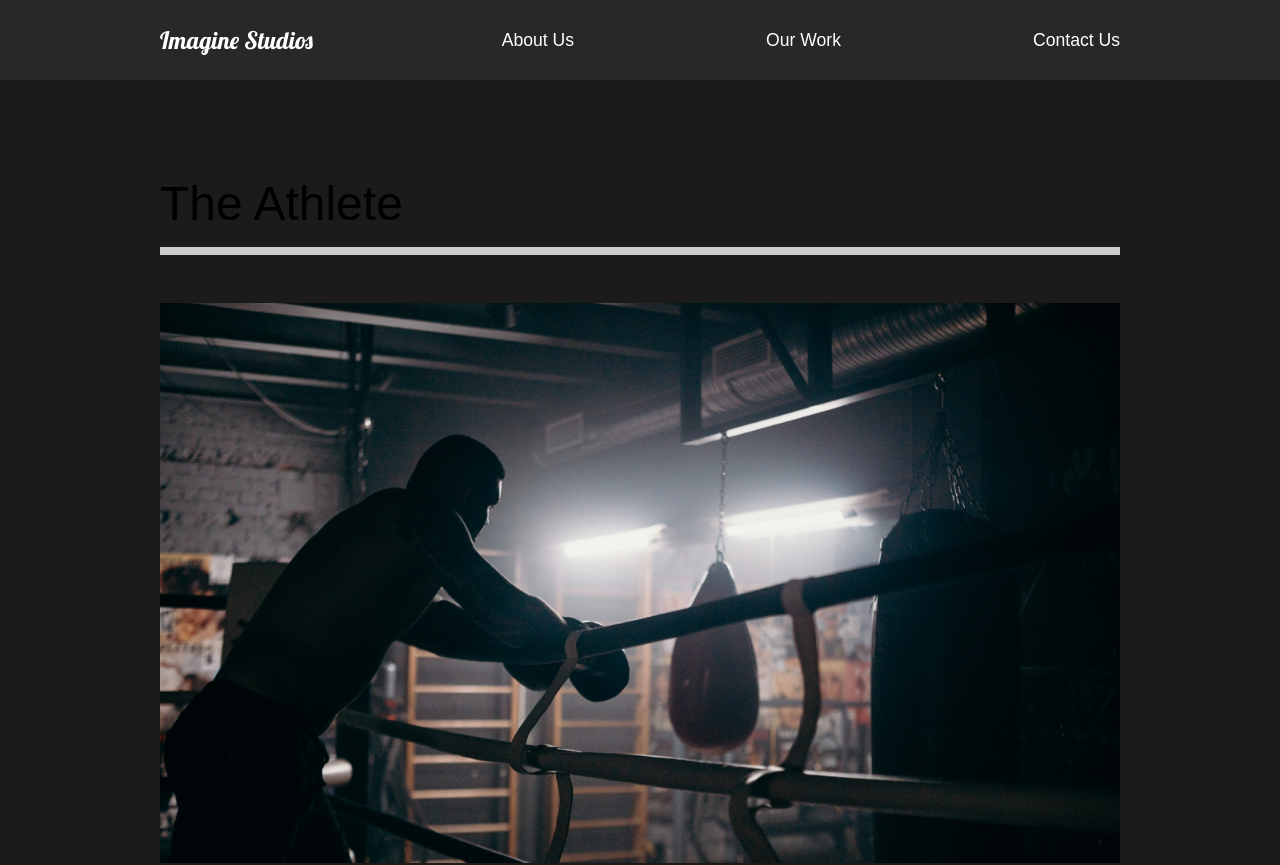
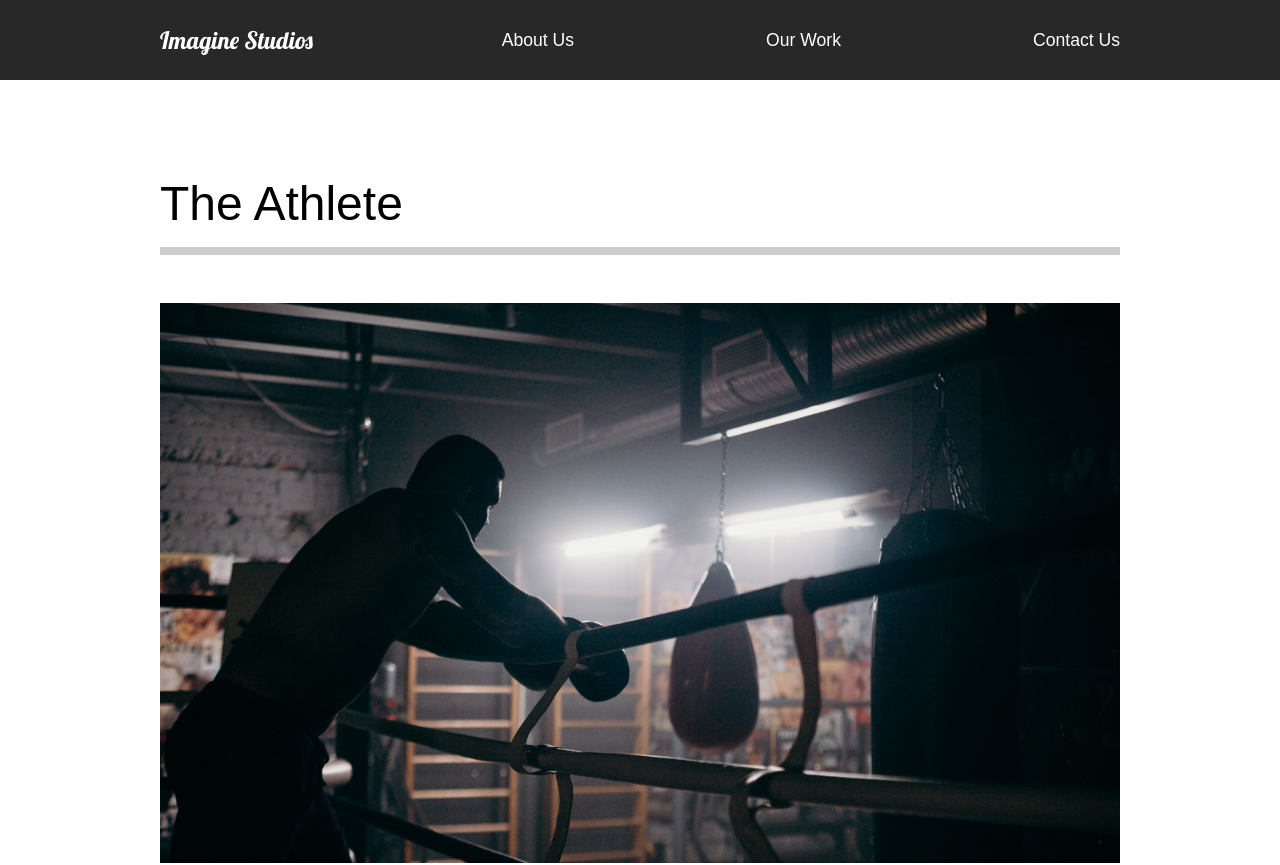
Before and after one commit to RsRahulPro/ReactPortfolio, a React (Create React App) app: page /work in a window 1280 px wide. Shown: the top 865 px of the page. Built offline with nearby package versions, Linux system fonts and the light colour scheme.

Commit message:
Add page transition animation using framer motion( AnimatePresence ) to all the routes defined in the app component

```diff
--- a/src/App.js
+++ b/src/App.js
@@ -1,26 +1,29 @@
 import React from "react";
 import styled from "styled-components";
 import GlobalStyle from "./Components/GlobalStyle";
-import {BrowserRouter, Routes, Route} from "react-router-dom";
+import {BrowserRouter, Routes, Route, useLocation} from "react-router-dom";
 //importing pages
 import AboutUs from "./Pages/AboutUs";
 import Nav from "./Components/Nav";
 import OurWork from "./Pages/OurWork";
 import ContactUs from "./Pages/ContactUs";
 import MovieDetail from "./Pages/MovieDetail";
+import {motion, AnimatePresence} from "framer-motion";
 
 function App() {
+  const location = useLocation();
   return (
     <div className="App">
       <GlobalStyle />
       <Nav />
-
-      <Routes>
-        <Route path="/" element={<AboutUs />} />
-        <Route path="/work" element={<OurWork />} />
-        <Route path="/contact" element={<ContactUs />} />
-        <Route path="/work/:movieName" element={<MovieDetail />} />
-      </Routes>
+      <AnimatePresence exitBeforeEnter>
+        <Routes location={location} key={location.pathname}>
+          <Route path="/" element={<AboutUs />} />
+          <Route path="/work" element={<OurWork />} />
+          <Route path="/contact" element={<ContactUs />} />
+          <Route path="/work/:movieName" element={<MovieDetail />} />
+        </Routes>
+      </AnimatePresence>
     </div>
   );
 }
--- a/src/Components/AboutSection.js
+++ b/src/Components/AboutSection.js
@@ -3,24 +3,25 @@ import home1 from "../img/home1.png";
 //import styled
 import styled from "styled-components";
 import {About, Hide, Image, Description} from "./styles";
+import {motion} from "framer-motion";
 
 let AboutSection = () => {
   return (
     <About>
       <Description>
-        <div className="title">
+        <motion.div>
           <Hide>
             <h2>We work to make</h2>
           </Hide>
           <Hide>
             <h2>
-              your <span>dreams</span>
+              your <motion.span>dreams</motion.span>
             </h2>
           </Hide>
           <Hide>
             <h2> come true.</h2>
           </Hide>
-        </div>
+        </motion.div>
         <p>Contact us for any photography or videography ideas that you have. We have experienced professionals for your needs</p>
         <button>Contact Us</button>
       </Description>
--- /dev/null
+++ b/src/Components/Animation.js
@@ -0,0 +1,20 @@
+export const pageAnimation = {
+  hidden: {
+    opacity: 0,
+    y: 300,
+  },
+  show: {
+    opacity: 1,
+    y: 0,
+    transition: {
+      duration: 1,
+    },
+  },
+  exit: {
+    opacity: 0,
+    y: 300,
+    transition: {
+      duration: 1,
+    },
+  },
+};
--- a/src/Components/GlobalStyle.js
+++ b/src/Components/GlobalStyle.js
@@ -1,6 +1,8 @@
 import {createGlobalStyle} from "styled-components";
 
 const GlobalStyle = createGlobalStyle`
+
+
     *{
         margin:0;
         padding:0;
@@ -51,6 +53,39 @@ const GlobalStyle = createGlobalStyle`
     a{
         font-size :1.1rem;
     }
+    ::-webkit-scrollbar {
+  width: 7px;
+  height: 7px;
+}
+::-webkit-scrollbar-button {
+  width: 0px;
+  height: 0px;
+}
+::-webkit-scrollbar-thumb {
+  background: #e1e1e1;
+  border: 0px none #ffffff;
+  border-radius: 82px;
+}
+::-webkit-scrollbar-thumb:hover {
+  background: #ffffff;
+}
+::-webkit-scrollbar-thumb:active {
+  background: #000000;
+}
+::-webkit-scrollbar-track {
+  background: #666666;
+  border: 0px none #ffffff;
+  border-radius: 15px;
+}
+::-webkit-scrollbar-track:hover {
+  background: #666666;
+}
+::-webkit-scrollbar-track:active {
+  background: #333333;
+}
+::-webkit-scrollbar-corner {
+  background: transparent;
+}
 `;
 
 export default GlobalStyle;
--- a/src/Pages/AboutUs.js
+++ b/src/Pages/AboutUs.js
@@ -3,13 +3,16 @@ import AboutSection from "../Components/AboutSection";
 import ServicesSection from "../Components/ServicesSection";
 import FaqSection from "../Components/FaqSection";
 import Nav from "../Components/Nav";
+import {motion, AnimatePresence} from "framer-motion";
+import {pageAnimation} from "../Components/Animation";
+
 let AboutUs = () => {
   return (
-    <>
+    <motion.div variants={pageAnimation} exit="exit" initial="hidden" animate="show">
       <AboutSection />
       <ServicesSection />
       <FaqSection />
-    </>
+    </motion.div>
   );
 };
 
--- a/src/Pages/ContactUs.js
+++ b/src/Pages/ContactUs.js
@@ -1,10 +1,12 @@
 import React from "react";
+import {motion} from "framer-motion";
+import {pageAnimation} from "../Components/Animation";
 
 const ContactUs = () => {
   return (
-    <div className="">
+    <motion.div variants={pageAnimation} exit="exit" initial="hidden" animate="show">
       <h1>Contact Us</h1>
-    </div>
+    </motion.div>
   );
 };
 
--- a/src/Pages/MovieDetail.js
+++ b/src/Pages/MovieDetail.js
@@ -3,6 +3,8 @@ import {useParams} from "react-router-dom";
 import {MovieState} from "../Components/MovieState";
 import styled from "styled-components";
 import {Description} from "../Components/styles";
+import {motion} from "framer-motion";
+import {pageAnimation} from "../Components/Animation";
 
 const MovieDetail = () => {
   let {movieName} = useParams();
@@ -23,7 +25,7 @@ const MovieDetail = () => {
     console.log(currentMovie);
   }, [movies, url]);
   return (
-    <Details>
+    <Details variants={pageAnimation} exit="exit" initial="hidden" animate="show">
       <Headline>
         <h2>{currentMovie.title}</h2>
         <img src={currentMovie.mainImg}></img>
@@ -40,7 +42,7 @@ const MovieDetail = () => {
   );
 };
 
-let Details = styled.div`
+let Details = styled(motion.div)`
   color: white;
 `;
 let Headline = styled.div`
--- a/src/Pages/OurWork.js
+++ b/src/Pages/OurWork.js
@@ -4,10 +4,12 @@ import theracer from "../img/theracer-small.png";
 import goodtimes from "../img/goodtimes-small.png";
 import {Link} from "react-router-dom";
 import styled from "styled-components";
+import {motion} from "framer-motion";
+import {pageAnimation} from "../Components/Animation";
 
 const OurWork = () => {
   return (
-    <Work>
+    <Work variants={pageAnimation} exit="exit" initial="hidden" animate="show" style={{background: "white"}}>
       <Movie>
         <h2>The Athlete</h2>
         <div className="line"></div>
@@ -33,7 +35,7 @@ const OurWork = () => {
   );
 };
 
-const Work = styled.div`
+const Work = styled(motion.div)`
   min-height: 100vh;
   overflow: hidden;
   padding: 5rem 10rem;
```
